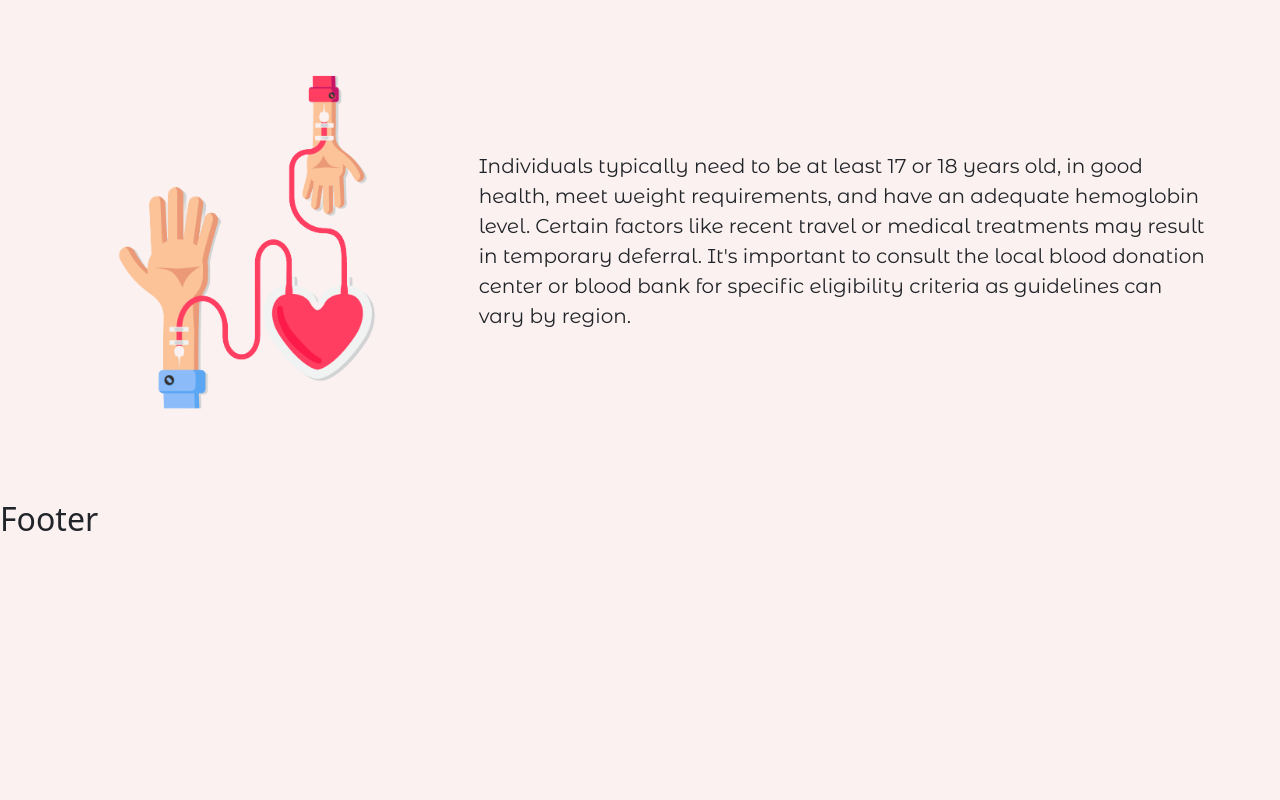
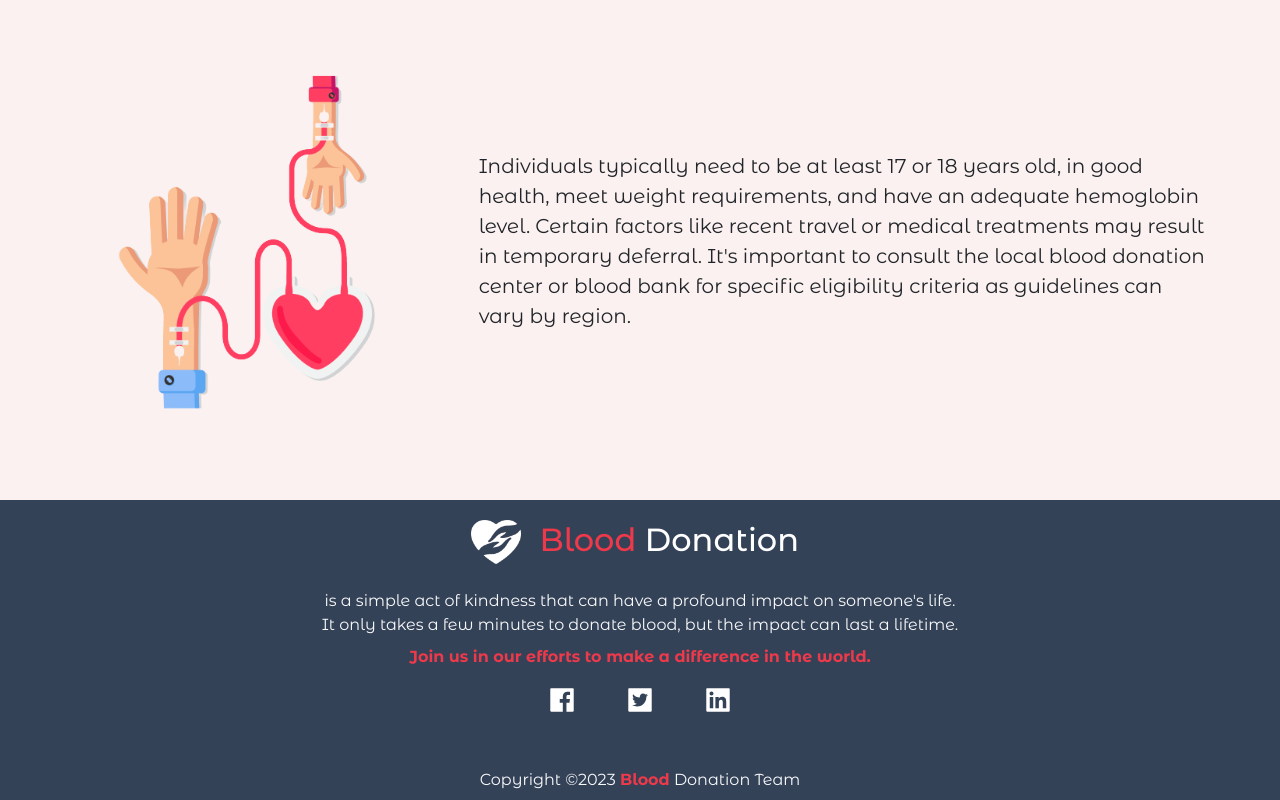
Before and after one commit to HadeerHassan28/Blood-Donation-App, a React (Create React App) app: page /blogs in a window 1280 px wide. Shown: the part 1512-2312 px from the top of the page. Before the commit the page ends 2058 px from the top, so only its background shows below. Built offline with nearby package versions, Linux system fonts and the light colour scheme; the HTML template or start-up script is replaced by a standard one.

Commit message:
first footer

```diff
--- a/src/Components/Footer/Footer.jsx
+++ b/src/Components/Footer/Footer.jsx
@@ -1,8 +1,53 @@
 import React from "react";
 import styles from "./Footer.module.css";
-
+import logoREv from "../../heart-rev.png";
+import { AiFillFacebook } from "react-icons/ai";
+import { AiFillTwitterSquare } from "react-icons/ai";
+import { AiFillLinkedin } from "react-icons/ai";
 const Footer = () => {
-  return <h2>Footer</h2>;
+  return (
+    <>
+      <div
+        className={`${styles.footerItem} text-center position-relative mt-5`}
+      >
+        <div className={`${styles.main}`}>
+          <img
+            src={logoREv}
+            alt=""
+            style={{ width: "50px", paddingBottom: "10px" }}
+          />
+          <span className={`${styles.header} h2`}>
+            {" "}
+            <span className="main-color">Blood</span> Donation
+          </span>
+        </div>
+        <p className="text-light fs-7 text-center">
+          is a simple act of kindness that can have a profound impact on
+          someone's life. <br /> It only takes a few minutes to donate blood,
+          but the impact can last a lifetime.
+          <p className={`main-color text-center mt-2 fw-bold`}>
+            {" "}
+            Join us in our efforts to make a difference in the world.
+          </p>
+        </p>
+        <AiFillFacebook
+          color="white"
+          size={30}
+          className="me-5"
+        ></AiFillFacebook>
+        <AiFillTwitterSquare
+          color="white"
+          size={30}
+          className="me-5"
+        ></AiFillTwitterSquare>
+        <AiFillLinkedin color="white" size={30}></AiFillLinkedin>
+        <p className="text-light position-absolute bottom-0 start-0 end-0 mb-0 p-2">
+          Copyright &copy;2023 <span className="main-color fw-bold">Blood</span>{" "}
+          Donation Team
+        </p>
+      </div>
+    </>
+  );
 };
 
 export default Footer;
--- a/src/Components/Footer/Footer.module.css
+++ b/src/Components/Footer/Footer.module.css
@@ -0,0 +1,20 @@
+.footerItem {
+    height: 300px;
+    background-color: #344258;
+    font-family: "Montserrat Alternates";
+}
+
+.header {
+    color: white;
+    text-align: center;
+    padding: 10px;
+}
+
+.main {
+    padding-top: 20px;
+    padding-bottom: 15px;
+}
+
+.textColor {
+    color: #fbfbfb;
+}
--- a/src/Components/Navbar/Navbar.jsx
+++ b/src/Components/Navbar/Navbar.jsx
@@ -22,7 +22,7 @@ const Navbar = () => {
       >
         <div className="container">
           <Link
-            className={`navbar-brand ${
+            className={`navbar-brand me-5 ${
               !navScroll ? "main-color" : "text-light"
             }`}
             to="/"
@@ -55,7 +55,9 @@ const Navbar = () => {
             <ul className="navbar-nav ms-auto mt-2 mt-lg-0">
               <li className="nav-item" aria-current="page">
                 <Link
-                  className={`nav-link me-3  ${!navScroll ? "" : "text-light"}`}
+                  className={`nav-link ms-5 me-3  ${
+                    !navScroll ? "" : "text-light"
+                  }`}
                   to="/"
                 >
                   Home
```
